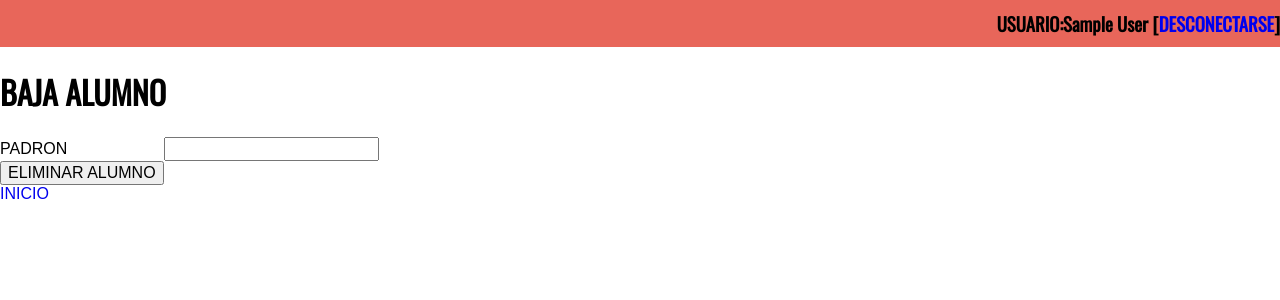
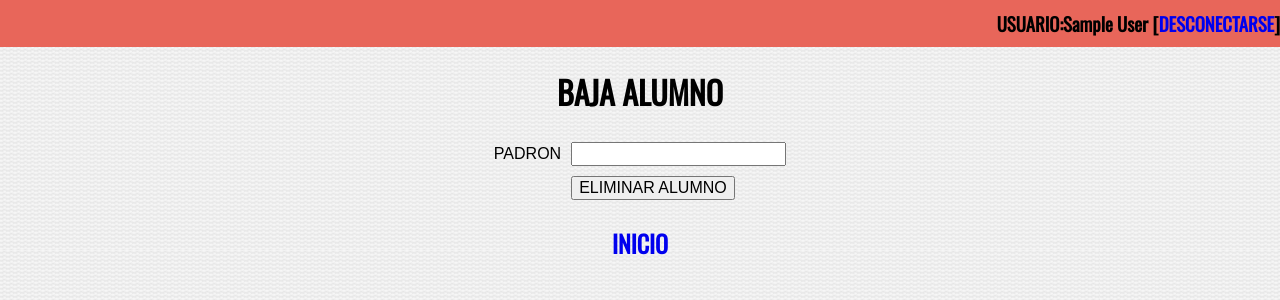
Before and after one commit to gastonquispe/fiuba, a PHP site: page /form-baja-alumno.php in a window 1280 px wide. Shown: the top 300 px of the page. Run offline with PHP 8.4, Linux system fonts and the light colour scheme; the visitor is signed in with stand-in values (Sample User, id 1).

Commit message:
Estilos terminados

```diff
--- a/admin.php
+++ b/admin.php
@@ -12,8 +12,7 @@
 
         <!--<img src="img/calavera.png"  width='200' height='200' alt="">-->
 
-        <div id="panel_operaciones">
-            <ul>
+        <ul id="menu_vertical">
             <li><a href="listado-alumnos.php">LISTADO ALUMNOS</a></li>
             <li><a href="form-alta-alumno.php">ALTA ALUMNO</a></li>
             <li><a href="form-baja-alumno.php">BAJA ALUMNO</a></li>
@@ -22,9 +21,8 @@
             <!--<li><a href="url-get-request.php">AJAX TEST (GET)</a></li>-->
             <!--<li><a href="url-post-request.php">AJAX TEST (POST)</a></li>-->
             <li><a href="generar-alumnos.php">GENERAR 10 ALUMNOS</a></li>
-                <li><a href="busqueda-alumnos.php">BUSQUEDA</a></li>
+            <li><a href="form-busqueda-alumnos.php">BUSQUEDA</a></li>
         </ul>
-        </div>
     </div>
 </body>
 </html>
--- a/alta-alumno.php
+++ b/alta-alumno.php
@@ -80,7 +80,6 @@
 				</th>
 			</tr>
 		</table>
-
 </body>
 </html>
 
--- a/baja-alumno.php
+++ b/baja-alumno.php
@@ -21,7 +21,6 @@
 <html>
 <head>
     <title><?php echo $title ?></title>
-</head>
 
     <h3><?php echo $mensaje ?></h3>
 
--- a/css/main.css
+++ b/css/main.css
@@ -1,14 +1,40 @@
 @import url(https://fonts.googleapis.com/css?family=Oswald);
-/* @import url(https://fonts.googleapis.com/css?family=Archivo+Narrow); */
-/* @import url(https://fonts.googleapis.com/css?family=Cabin+Condensed); */
-/* @import url(https://fonts.googleapis.com/css?family=Montserrat); */
 @import url(https://fonts.googleapis.com/css?family=Yanone+Kaffeesatz);
-#panel_operaciones {
-    width: 20%;
+
+/*---------SELECTORES DE ETIQUETA----------*/
+
+body {
+    background-image: url("../img/white.jpg");
+}
+
+h1, h2, h3 {
+    font-family: "Oswald";
+}
+
+a:link {
+    text-decoration: none;
+}
+
+/*---------------CONTENEDOR----------------*/
+
+.contenedor_principal {
+    width: 80%;
     margin: 0 auto;
 }
 
-#panel_operaciones li {
+.contenedor_principal  h1, h2{
+    text-align: center;
+}
+
+/*--------------MENU VERTICAL--------------*/
+
+#menu_vertical {
+    width: 200px;
+    margin: 0 auto;
+    text-align: center;
+}
+
+#menu_vertical li {
     background-color: #FF9B6F;
     list-style-type: none;
     margin: 5px;
@@ -17,31 +43,51 @@
     font-weight: 700;
 }
 
-#panel_operaciones li:hover {
+#menu_vertical li:hover {
     background-color: #DF665A;
 }
 
-a:link {
-    text-decoration: none;
-}
+/*-------------BARRA DE TITULO-------------*/
 
-#menu_usuario {
+#barra_titulo {
     background-color: #E8665A;
 }
 
-#menu_usuario > h3 {
+#barra_titulo > h3 {
     text-align: right;
     margin : 0;
     padding-top: 10px;
     padding-bottom: 10px;
 }
 
-h1, h3 {
-    font-family: "Oswald";
+/*----------------FORMULARIO---------------*/
+
+.formulario table, th, td, tr {
+    border: 0px none black;
+    margin: 0 auto;
 }
 
-.contenedor_principal {
-    width: 80%;
+.formulario th, td, tr {
+    padding: 5px;
+}
+
+/*-----------------LISTADO-----------------*/
+
+.listado {
     text-align: center;
     margin: 0 auto;
 }
+
+.listado td, th {
+    text-align: center;
+    padding: 5px;
+    border: 1px solid #FF6FAB;
+}
+
+.listado th {
+    background-color: #ffb9a2;
+}
+
+.listado tr:hover {
+    background-color: #ffcfc8;
+}
--- a/form-alta-alumno.php
+++ b/form-alta-alumno.php
@@ -11,10 +11,11 @@
 <?php require "encabezado.php" ?>
 <body>
 	<?php require "menu.php" ?>
+    <div class="contenedor_principal">
 
     <h1><?php echo $title ; ?></h1>
 
-    <form action="alta-alumno.php" method="post" onsubmit="return validar_form_alta_alumno()">
+    <form class="formulario" action="alta-alumno.php" method="post" onsubmit="return validar_form_alta_alumno()">
         <table>
             <tr>
                 <td>NOMBRE:</td>
@@ -49,7 +50,8 @@
         </table>
     </form>
 
-    <a href="admin.php">INICIO</a>
+    <h2><a href="admin.php">INICIO</a></h2>
+    </div>
 </body>
 </html>
 
--- a/form-baja-alumno.php
+++ b/form-baja-alumno.php
@@ -7,21 +7,24 @@ $title = "BAJA ALUMNO";
 <?php require "encabezado.php" ?>
 <body>
     <?php require "menu.php" ?>
+
+    <div class="contenedor_principal">
     <h1><?php echo $title ?></h1>
-
-    <form action="baja-alumno.php" method="post" onsubmit="return validar_form_baja_alumno()">
+        <form class="formulario" action="baja-alumno.php" method="post" onsubmit="return validar_form_baja_alumno()">
             <table>
-            <th>
+                <tr>
                     <td>PADRON</td>
                     <td><input type="text" name="nro_padron" id="nro_padron"></td>
-            </th>
+                </tr>
                 <tr>
+                    <td></td>
                     <td colspan="2">
                         <input type="submit" value="ELIMINAR ALUMNO">
                     </td>
                 </tr>
             </table>
         </form>
-    <a href="admin.php">INICIO</a>
+    <h2><a href="admin.php">INICIO</a></h2>
+    </div>
 </body>
 </html>
--- a/menu.php
+++ b/menu.php
@@ -1,5 +1,5 @@
 <?php if(isset($_SESSION['login'])) {?>
-    <div id = "menu_usuario">
+    <div id = "barra_titulo">
         <h3>USUARIO:<?php echo $_SESSION["nombre"] ?>  [<a href="logout.php">DESCONECTARSE</a>] </h3>
     </div>
 <?php } else { ?>
```
Also changed, not shown: form-busqueda-alumnos.php (renamed from busqueda-alumnos.php, +17 -5 lines), form-modificacion-alumno.php (+4 -3 lines), form-seleccionar-alumno-modificacion.php (+7 -5 lines), form-test.php (+5 -4 lines), generar-alumnos.php (+18 -8 lines), listado-alumnos.php (+6 -3 lines), img/icono-modificar.png (added), img/white.jpg (added). Lines whose indentation alone changed are shown as unchanged.
